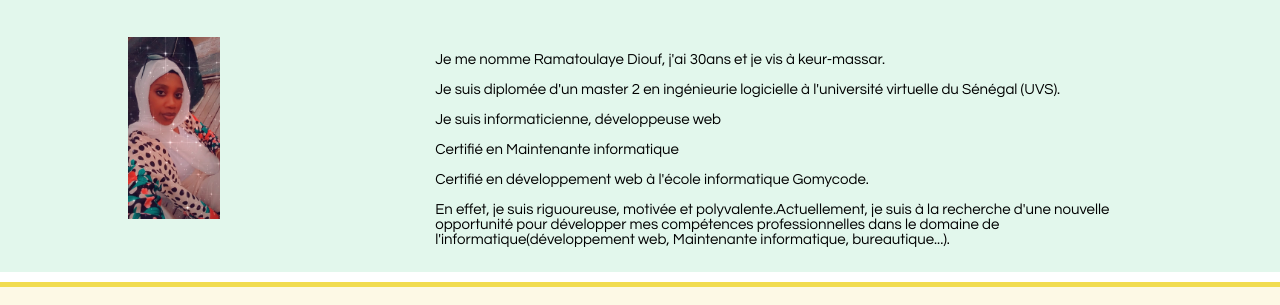
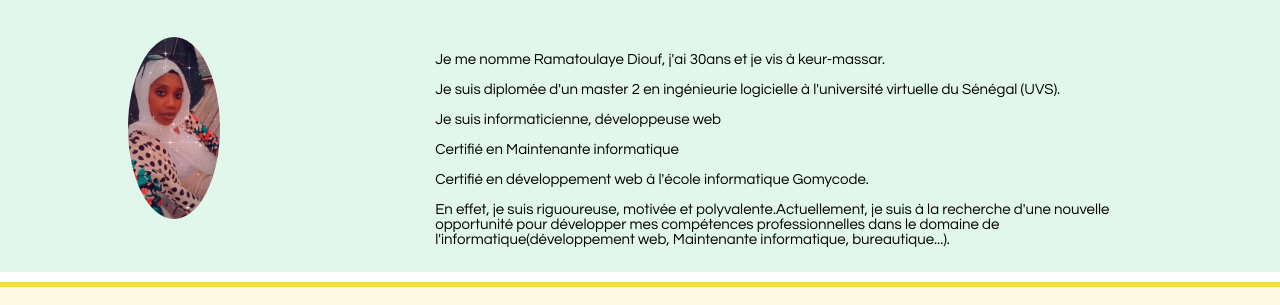
Before and after one commit to bintourassoul/rassoul.gitbub.com, a plain HTML site: page index.html in a window 1280 px wide. Shown: the part 271-576 px from the top of the page. Drawn offline with Linux system fonts and the light colour scheme.

Commit message:
Update style.css

```diff
--- a/style.css
+++ b/style.css
@@ -3,6 +3,9 @@ body{
     font-size: 13px;
     margin: 0px;
     padding: 0px;
+}
+.presentation img{
+    border-radius: 100%;
 }
 h1{
     font-size: 40px;
```
